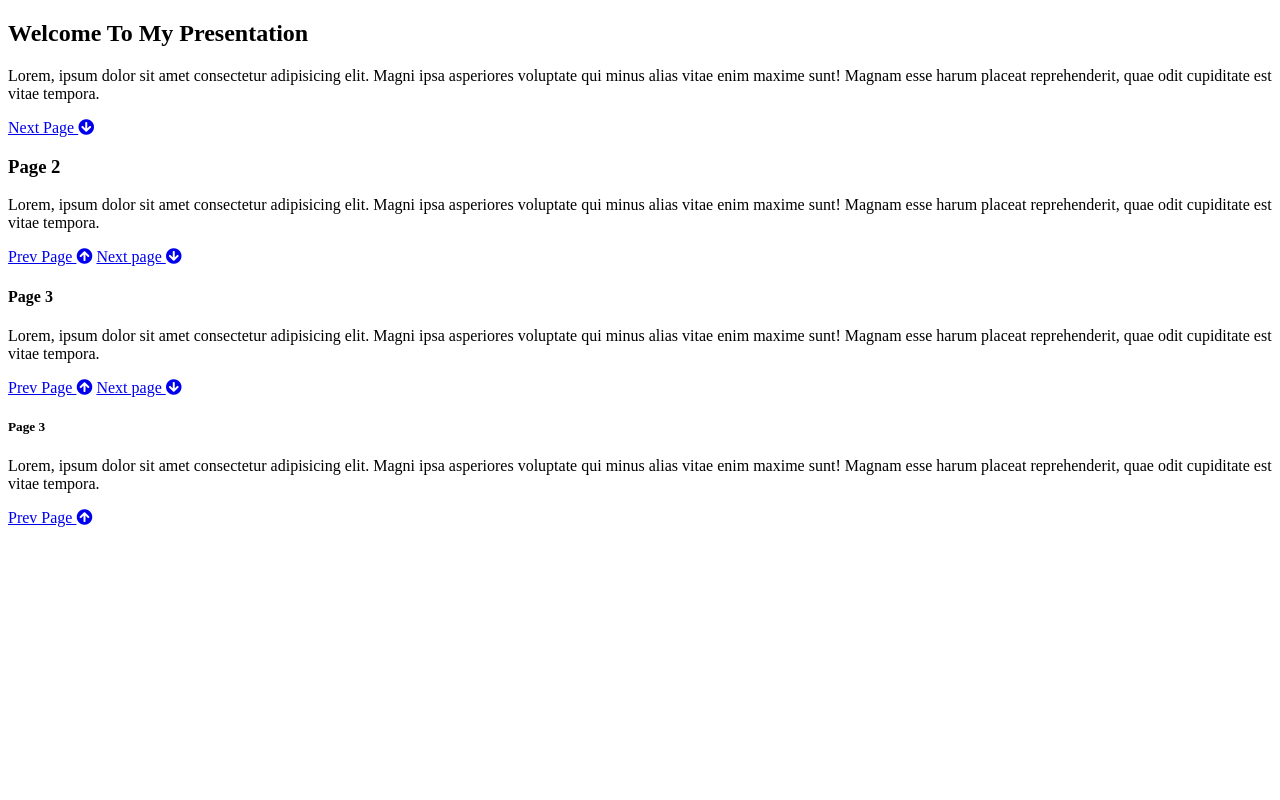
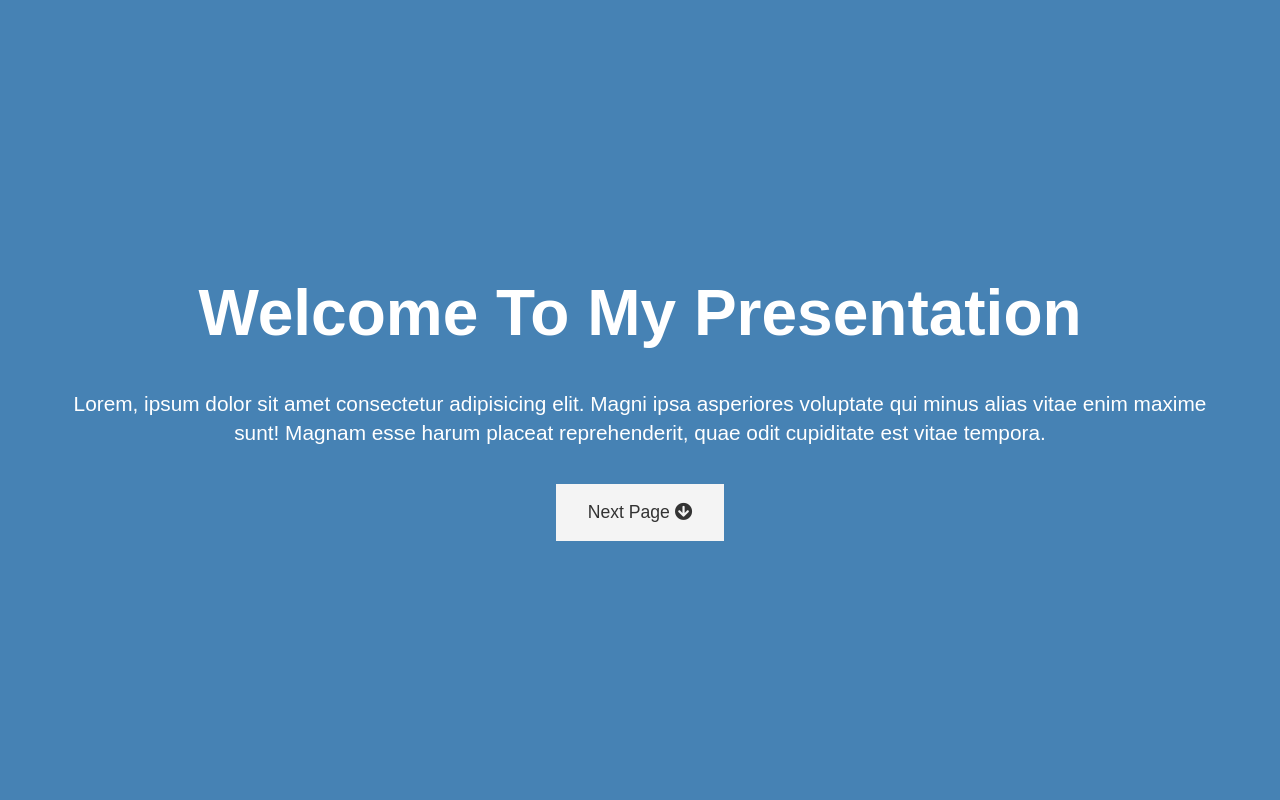
Before and after one commit to dzhambov/Presentation-Website, a plain HTML site: page index.html in a window 1280 px wide. Shown: the top 800 px of the page. Drawn offline with Linux system fonts and the light colour scheme.

Commit message:
add styling with css.

```diff
--- a/index.html
+++ b/index.html
@@ -26,6 +26,7 @@
           >Next Page <i class="fas fa-arrow-circle-down"></i
         ></a>
       </div>
+    </section>
 
     <!-- Page 2 -->
     <section id="page-2" class="page">
@@ -43,9 +44,10 @@
           >Next page <i class="fas fa-arrow-circle-down"></i
         ></a>
       </div>
+    </section>
 
     <!-- Page 3 -->
-    <section id="page-2" class="page">
+    <section id="page-3" class="page">
       <h1>Page 3</h1>
       <p>
         Lorem, ipsum dolor sit amet consectetur adipisicing elit. Magni ipsa
@@ -59,10 +61,12 @@
         <a href="#page-4" class="btn"
           >Next page <i class="fas fa-arrow-circle-down"></i
         ></a>
+      </div>
+    </section>
 
     <!-- Page 4 -->
-    <section id="page-2" class="page">
-      <h1>Page 3</h1>
+    <section id="page-4" class="page">
+      <h1>Page 4</h1>
       <p>
         Lorem, ipsum dolor sit amet consectetur adipisicing elit. Magni ipsa
         asperiores voluptate qui minus alias vitae enim maxime sunt! Magnam esse
--- a/style.css
+++ b/style.css
@@ -0,0 +1,73 @@
+:root {
+  --page-1-color: steelblue;
+  --page-2-color: tan;
+  --page-3-color: teal;
+  --page-4-color: slateblue;
+  --animate-speed: 1s;
+}
+
+body {
+  font-family: Arial, Helvetica, sans-serif;
+  line-height: 1.4;
+  color: #fff;
+  margin: 0;
+  padding: 0;
+  overflow: hidden;
+}
+
+/* Page Colors */
+#page-1 {
+  background: var(--page-1-color);
+}
+#page-2 {
+  background: var(--page-2-color);
+}
+#page-3 {
+  background: var(--page-3-color);
+}
+#page-4 {
+  background: var(--page-4-color);
+}
+
+.page {
+  display: flex;
+  flex-direction: column;
+  height: 100vh;
+  align-items: center;
+  justify-content: center;
+  text-align: center;
+  padding: 0 4rem;
+}
+
+.page h1 {
+  font-size: 4rem;
+  line-height: 1.2;
+  margin: 1rem;
+}
+
+.page p {
+  font-size: 1.3rem;
+}
+
+.btn {
+  display: inline-block;
+  padding: 1rem 2rem;
+  background: #f4f4f4;
+  color: #333;
+  text-decoration: none;
+  border: none;
+  margin-top: 1rem;
+  font-size: 1.1rem;
+  transition: all 0.3s ease-in;
+}
+
+.btn:hover,
+.btn-dark {
+  background: #333;
+  color: #fff;
+}
+
+.btn-dark:hover {
+  background: #f4f4f4;
+  color: #333;
+}
```
